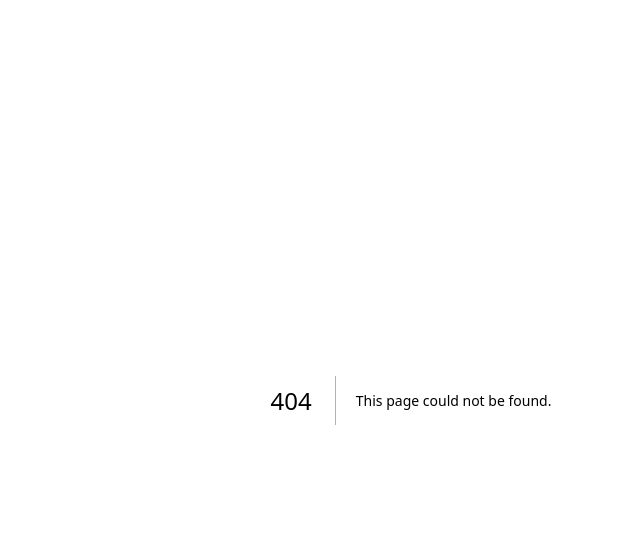
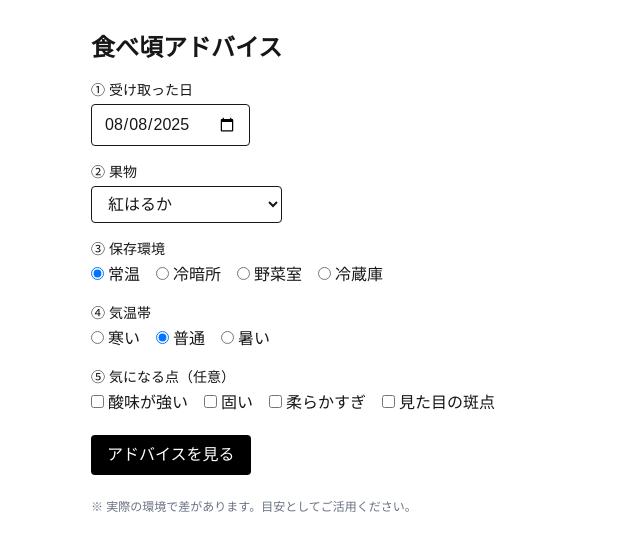
Before and after one commit to nipponfruit/nipponfruit-ai, a Next.js app: page /ripeness in a window 1280 px wide. Before the commit this address had no page. Shown: the top 550 px of the page, without its empty margins (229-869 px from the left). Built offline with nearby package versions, Linux system fonts and the light colour scheme.

Commit message:
Initial commit

```diff
--- /dev/null
+++ b/app/api/ripeness/route.ts
@@ -0,0 +1,111 @@
+import { NextRequest, NextResponse } from "next/server";
+import OpenAI from "openai";
+import rules from "@/data/fruit_rules.json";
+
+// OpenAIクライアント初期化
+const client = new OpenAI({
+  apiKey: process.env.OPENAI_API_KEY,
+});
+
+type Payload = {
+  sku: string;                          // 例: "beni-haruka"
+  receivedAt: string;                   // "yyyy-mm-dd"
+  storage: "room" | "fridge" | "vegroom" | "cooldark";
+  climate: "cold" | "normal" | "hot";
+  issues?: string[];                    // ["sour","hard","soft","spots"] など
+};
+
+// 日付加算ユーティリティ
+function addDays(d: Date, n: number) {
+  const t = new Date(d);
+  t.setDate(t.getDate() + n);
+  return t;
+}
+
+// 食べ頃日計算
+function calcDays(rule: any, storage: string, climate: string) {
+  const base =
+    storage === "room" || storage === "cooldark"
+      ? rule.ripen_room_days ?? 0
+      : rule.ripen_cool_days ?? 0;
+  const delta = climate === "hot" ? -1 : climate === "cold" ? +1 : 0;
+  return Math.max(0, base + delta);
+}
+
+export async function POST(req: NextRequest) {
+  try {
+    const body = (await req.json()) as Payload;
+
+    // 日付フォーマットを統一（/を-に変換）
+    body.receivedAt = body.receivedAt.replace(/\//g, "-");
+
+    const rule = (rules as any[]).find((r) => r.sku === body.sku);
+    if (!rule) {
+      return NextResponse.json({ error: "unknown sku" }, { status: 400 });
+    }
+
+    const readyDate = addDays(
+      new Date(body.receivedAt),
+      calcDays(rule, body.storage, body.climate)
+    )
+      .toISOString()
+      .slice(0, 10);
+
+    // フェイルセーフ用の最低限テキスト
+    let summary =
+      `目安の食べ頃: ${readyDate}\n` +
+      `保存: ${rule.temp_advice}\n` +
+      `よくあるNG: ${rule.donts.join("、")}\n` +
+      `食べ頃のサイン: ${rule.ready_signs.join("、")}`;
+
+    // GPT-5 nanoで整形
+    try {
+      const sys =
+        "あなたは果物の保存と食べ頃案内の専門家です。安全第一で、断定は避け、丁寧に短く。箇条書き中心。";
+      const user = `
+品目: ${rule.name}
+受取日: ${body.receivedAt}
+保存環境: ${body.storage}
+気温帯: ${body.climate}
+目安食べ頃日: ${readyDate}
+注意点: ${rule.donts.join("、")}
+食べ頃サイン: ${rule.ready_signs.join("、")}
+利用者の悩み: ${(body.issues || []).join("、") || "特になし"}
+
+必ず出力:
+1) 目安の食べ頃日（yyyy-mm-dd）
+2) 保存方法（温度や包み方など具体）
+3) 追熟のコツ（ある場合）
+4) よくあるNG
+5) 早見チェックリスト（3点）
+語尾はです/ます。家庭環境差に触れて過度に断定しないこと。
+`;
+
+      const resp = await client.chat.completions.create({
+        model: "gpt-5-nano-2025-08-07", // GPT-5 nano に切り替え
+        messages: [
+          { role: "system", content: sys },
+          { role: "user", content: user },
+        ],
+        max_tokens: 500, // 文章量調整
+        temperature: 0.6, // 自然な文章に
+      });
+
+      summary = resp.choices[0]?.message?.content?.trim() || summary;
+    } catch (e) {
+      // LLM失敗時はフェイルセーフでsummaryを返す
+    }
+
+    return NextResponse.json({
+      sku: rule.sku,
+      name: rule.name,
+      readyDate,
+      summary,
+    });
+  } catch (e: any) {
+    return NextResponse.json(
+      { error: e?.message || "server error" },
+      { status: 500 }
+    );
+  }
+}
--- /dev/null
+++ b/app/ripeness/page.tsx
@@ -0,0 +1,184 @@
+"use client";
+import { useEffect, useMemo, useState } from "react";
+
+const FRUITS = [
+  { sku: "beni-haruka", label: "紅はるか" },
+  { sku: "shine-muscat", label: "シャインマスカット" },
+];
+
+export default function RipenessPage() {
+  const today = useMemo(() => new Date().toISOString().slice(0, 10), []);
+  const [receivedAt, setReceivedAt] = useState(today);
+  const [sku, setSku] = useState(FRUITS[0].sku);
+  const [storage, setStorage] = useState<"room" | "fridge" | "vegroom" | "cooldark">("room");
+  const [climate, setClimate] = useState<"cold" | "normal" | "hot">("normal");
+  const [issues, setIssues] = useState<string[]>([]);
+  const [loading, setLoading] = useState(false);
+  const [result, setResult] = useState<any>(null);
+  const [error, setError] = useState<string | null>(null);
+
+  // URLクエリからsku初期化（QR連携用: /ripeness?sku=beni-haruka）
+  useEffect(() => {
+    const p = new URLSearchParams(window.location.search);
+    const qsSku = p.get("sku");
+    if (qsSku && FRUITS.some((f) => f.sku === qsSku)) setSku(qsSku);
+  }, []);
+
+  const toggleIssue = (v: string) =>
+    setIssues((s) => (s.includes(v) ? s.filter((x) => x !== v) : [...s, v]));
+
+  const submit = async () => {
+    setLoading(true);
+    setError(null);
+    setResult(null);
+    try {
+      // 受取日を yyyy-mm-dd に統一
+      const normalizedDate = receivedAt.replace(/\//g, "-");
+
+      const res = await fetch("/api/ripeness", {
+        method: "POST",
+        headers: { "Content-Type": "application/json" },
+        body: JSON.stringify({
+          sku,
+          receivedAt: normalizedDate,
+          storage,
+          climate,
+          issues,
+        }),
+      });
+
+      const json = await res.json();
+      if (!res.ok) throw new Error(json.error || "error");
+      setResult(json);
+    } catch (e: any) {
+      setError(e.message);
+    } finally {
+      setLoading(false);
+    }
+  };
+
+  return (
+    <main className="mx-auto max-w-2xl px-4 py-8">
+      <h1 className="text-2xl font-semibold mb-4">食べ頃アドバイス</h1>
+      <ol className="space-y-4">
+        <li>
+          <label className="block text-sm mb-1">① 受け取った日</label>
+          <input
+            type="date"
+            value={receivedAt}
+            onChange={(e) => setReceivedAt(e.target.value)}
+            className="border rounded px-3 py-2"
+          />
+        </li>
+
+        <li>
+          <label className="block text-sm mb-1">② 果物</label>
+          <select
+            value={sku}
+            onChange={(e) => setSku(e.target.value)}
+            className="border rounded px-3 py-2"
+          >
+            {FRUITS.map((f) => (
+              <option key={f.sku} value={f.sku}>
+                {f.label}
+              </option>
+            ))}
+          </select>
+        </li>
+
+        <li>
+          <label className="block text-sm mb-1">③ 保存環境</label>
+          <div className="space-x-4">
+            {[
+              ["room", "常温"],
+              ["cooldark", "冷暗所"],
+              ["vegroom", "野菜室"],
+              ["fridge", "冷蔵庫"],
+            ].map(([val, label]) => (
+              <label key={val}>
+                <input
+                  type="radio"
+                  name="storage"
+                  value={val}
+                  checked={storage === val}
+                  onChange={() => setStorage(val as any)}
+                  className="mr-1"
+                />
+                {label}
+              </label>
+            ))}
+          </div>
+        </li>
+
+        <li>
+          <label className="block text-sm mb-1">④ 気温帯</label>
+          <div className="space-x-4">
+            {[
+              ["cold", "寒い"],
+              ["normal", "普通"],
+              ["hot", "暑い"],
+            ].map(([val, label]) => (
+              <label key={val}>
+                <input
+                  type="radio"
+                  name="climate"
+                  value={val}
+                  checked={climate === val}
+                  onChange={() => setClimate(val as any)}
+                  className="mr-1"
+                />
+                {label}
+              </label>
+            ))}
+          </div>
+        </li>
+
+        <li>
+          <label className="block text-sm mb-1">⑤ 気になる点（任意）</label>
+          <div className="space-x-4">
+            {[
+              ["sour", "酸味が強い"],
+              ["hard", "固い"],
+              ["soft", "柔らかすぎ"],
+              ["spots", "見た目の斑点"],
+            ].map(([val, label]) => (
+              <label key={val}>
+                <input
+                  type="checkbox"
+                  checked={issues.includes(val)}
+                  onChange={() => toggleIssue(val)}
+                  className="mr-1"
+                />
+                {label}
+              </label>
+            ))}
+          </div>
+        </li>
+      </ol>
+
+      <button
+        onClick={submit}
+        disabled={loading}
+        className="mt-5 rounded bg-black text-white px-4 py-2 disabled:opacity-60"
+      >
+        {loading ? "計算中..." : "アドバイスを見る"}
+      </button>
+
+      {error && <p className="mt-4 text-red-600">エラー: {error}</p>}
+
+      {result && (
+        <section className="mt-6 border rounded p-4">
+          <p className="mb-2">
+            <b>目安の食べ頃：</b>
+            {result.readyDate}
+          </p>
+          <pre className="whitespace-pre-wrap text-sm">{result.summary}</pre>
+        </section>
+      )}
+
+      <p className="mt-6 text-xs text-gray-500">
+        ※ 実際の環境で差があります。目安としてご活用ください。
+      </p>
+    </main>
+  );
+}
--- /dev/null
+++ b/data/fruit_rules.json
@@ -0,0 +1,22 @@
+[
+  {
+    "sku": "beni-haruka",
+    "name": "紅はるか",
+    "category": "さつまいも",
+    "ripen_room_days": 5,
+    "ripen_cool_days": 8,
+    "temp_advice": "13〜16℃の冷暗所で新聞紙に包んで保存。冷蔵庫は低温障害の恐れあり。",
+    "ready_signs": ["甘い香りが強まる", "切断面がしっとり"],
+    "donts": ["冷蔵長期保存", "直射日光"]
+  },
+  {
+    "sku": "shine-muscat",
+    "name": "シャインマスカット",
+    "category": "ぶどう",
+    "ripen_room_days": 0,
+    "ripen_cool_days": 0,
+    "temp_advice": "野菜室で保存。乾燥防止に紙で包む。食べる直前に洗う。",
+    "ready_signs": ["果粒に張りがある", "白い粉(ブルーム)が均一"],
+    "donts": ["常温での長期放置", "洗ってから保存"]
+  }
+]
```
Also changed, not shown: package.json (+7 -6 lines), 1 other file (tests, documents, lock files or other folders).
